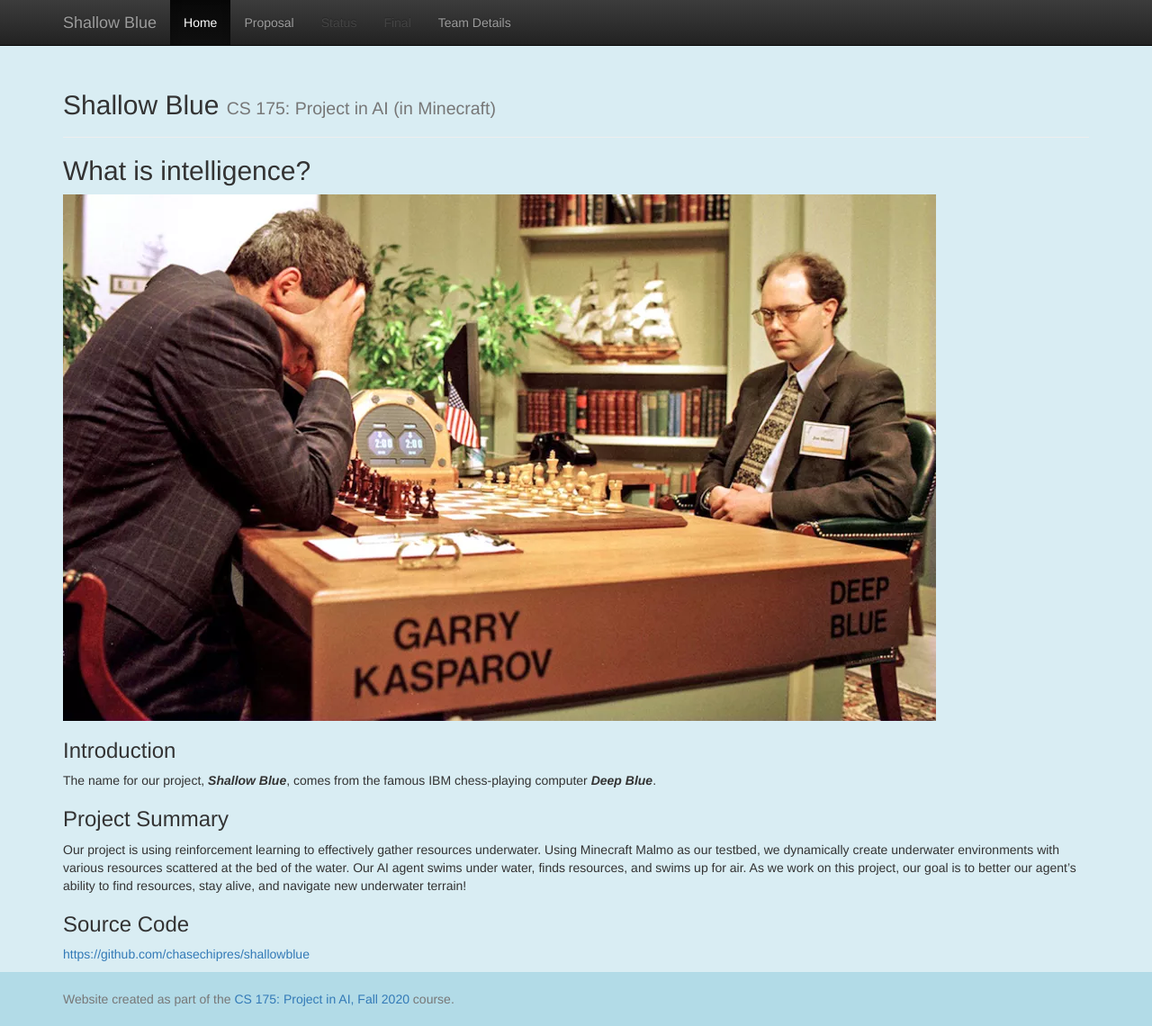
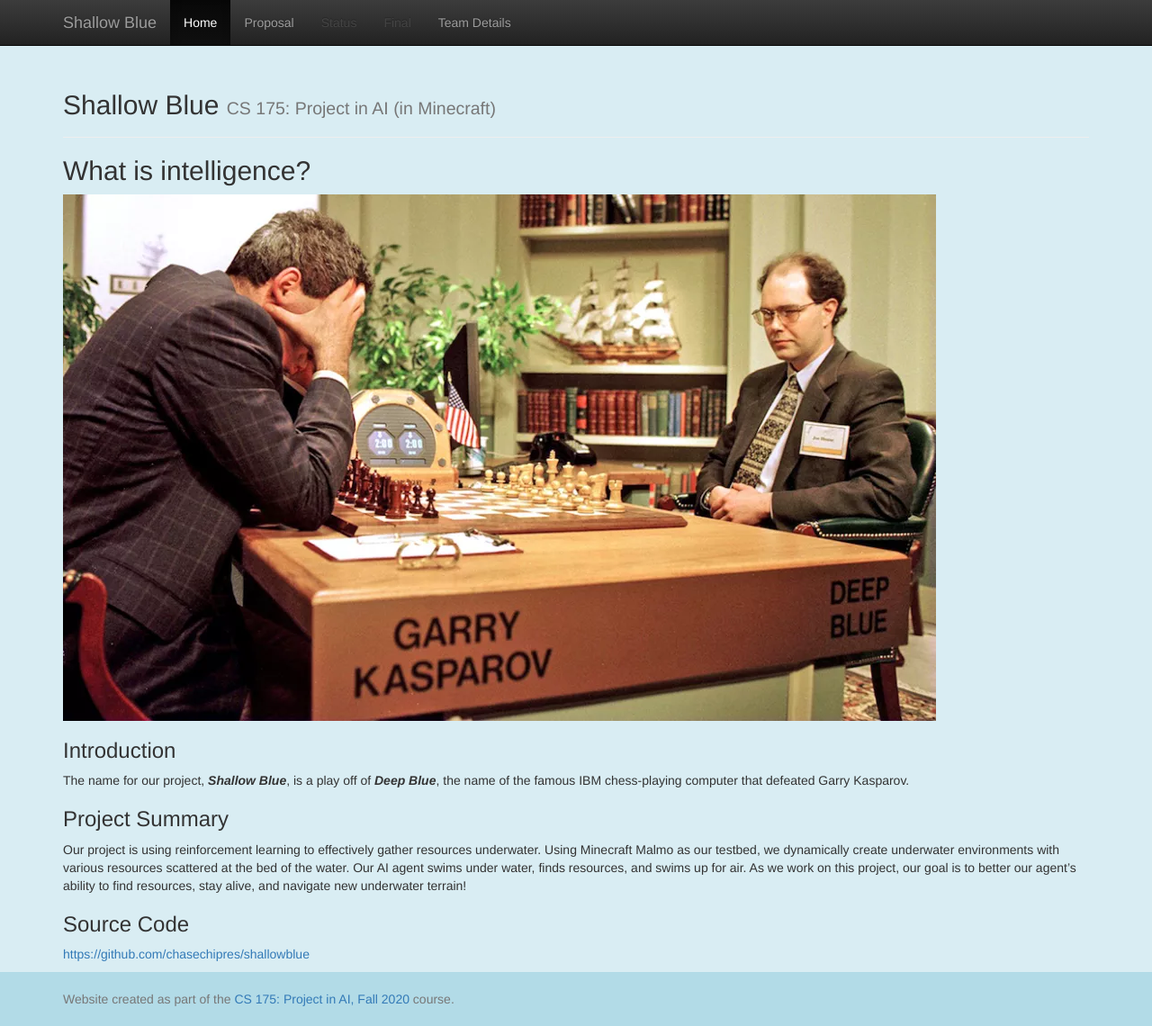
Before and after one commit to ChaseChipres/ShallowBlue, a Jekyll site: the page built from docs/index.md, in a window 1280 px wide and 1140 px high. Shown: the whole window at 90% size. Built offline with Jekyll 4.4.1, drawn with Linux system fonts in a browser that asks for light colours.

Commit message:
Made some small changes to the sentence phrasing on the main website page

```diff
--- a/docs/index.md
+++ b/docs/index.md
@@ -8,7 +8,7 @@
 ![Deep Blue](img/deepblue.jpeg)
 
 ### Introduction
-The name for our project, ***Shallow Blue***, comes from the famous IBM chess-playing computer ***Deep Blue***.
+The name for our project, ***Shallow Blue***, is a play off of ***Deep Blue***, the name of the famous IBM chess-playing computer that defeated Garry Kasparov.
 
 ### Project Summary
 Our project is using reinforcement learning to effectively gather resources underwater. Using Minecraft Malmo as our testbed, we dynamically create underwater environments with various resources scattered at the bed of the water. Our AI agent swims under water, finds resources, and swims up for air. As we work on this project, our goal is to better our agent's ability to find resources, stay alive, and navigate new underwater terrain!
```
